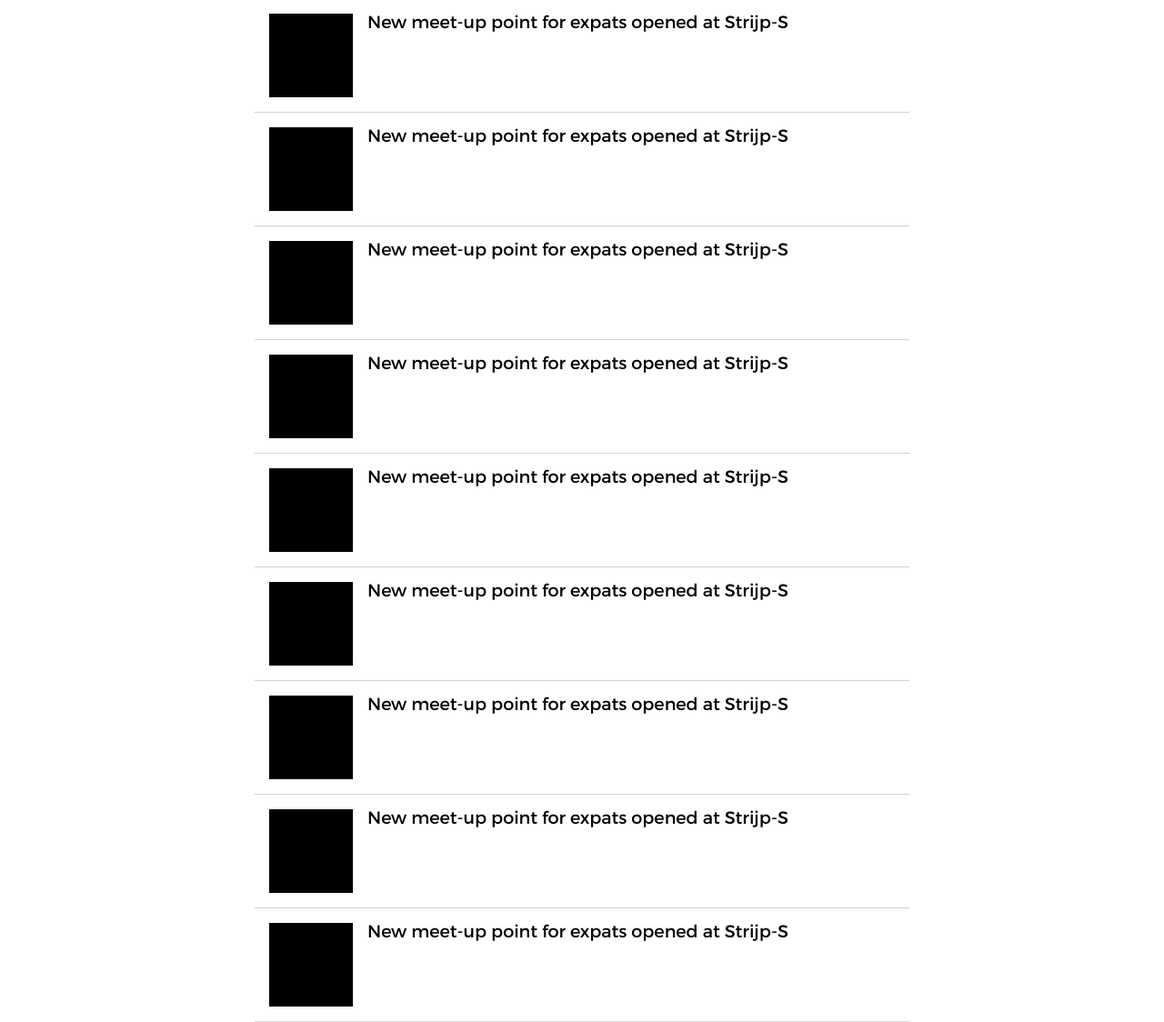
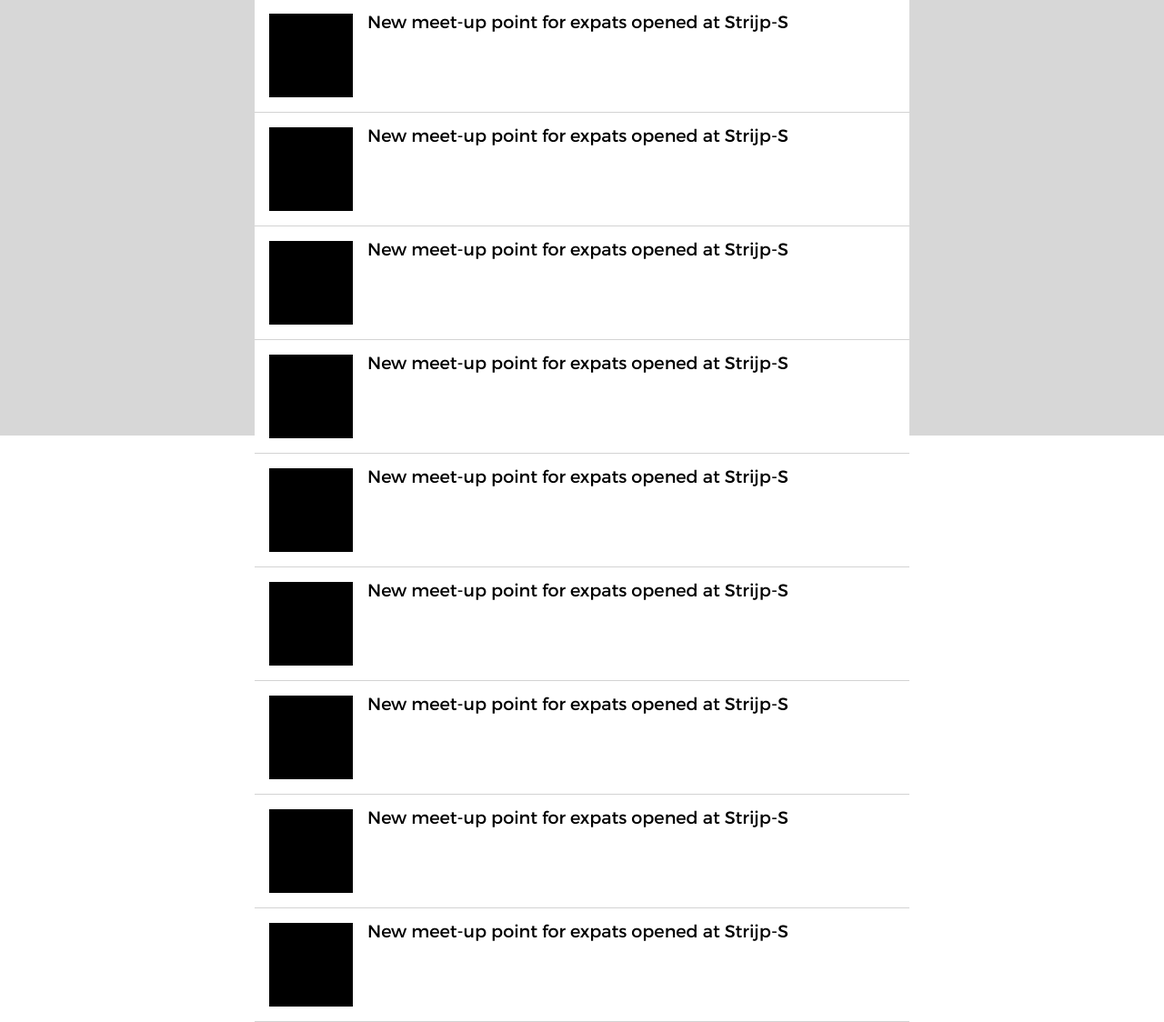
Before and after one commit to UPLYNXED/UDIT, a PHP site: page /news.php in a window 1280 px wide. Shown: the part 321-1445 px from the top of the page at 91% size. Run offline with PHP 8.4, Linux system fonts and the light colour scheme; some libraries are stand-ins or nearby versions.

Commit message:
menu & style fixes

```diff
--- a/assets/source.js
+++ b/assets/source.js
@@ -23,12 +23,12 @@ function initialize(screen) {
 
 /* Menu slider handling */
 function toggleMenu() {
-    if($('.menuSlider').offset().left == -300) {
-        $('.menuSlider').animate({left: "0"});
+    if($('.menuSlider').css('margin-left') == "-300px") {
+        $('.menuSlider').animate({marginLeft: "0px"});
         $('.menuViewport').fadeIn();
     } else
     {
-        $('.menuSlider').animate({left: "-300px"});
+        $('.menuSlider').animate({marginLeft: "-300px"});
         $('.menuViewport').fadeOut();
     }
 }
--- a/assets/style.css
+++ b/assets/style.css
@@ -24,6 +24,7 @@ html, body {
 	padding: 0;
 	margin: 0;
 	font-size: 100%;
+	overflow-x: hidden;
 }
 
 ol, ul {
@@ -52,9 +53,28 @@ table {
 		position: relative;
 		max-width: 720px;
 		min-height: 100vh;
-		background-color: #e41a18;
 		margin: 0 auto;
 		padding: 0;
+		background-color: #e41a18;
+	}
+
+	.container:before, .container:after {
+		content: '';
+		display: block;
+		position: fixed;
+		top: 0;
+		height: 100vh;
+		width: 50vw;
+		z-index: 101;
+		background-color: rgb(215, 215, 215);
+	}
+
+	.container:before {
+		margin-left: -50vw;
+	}
+
+	.container:after {
+		margin-left: 720px;
 	}
 
 	nav {
@@ -108,7 +128,8 @@ table {
 
 	.menuSlider {
 		position: fixed;
-		left: -300px;
+		/* left: -300px; */
+		margin-left: -300px;
 		height: 100vh;
 		width: 75%;
 		max-width: 300px;
@@ -120,8 +141,11 @@ table {
 		display: none;
 		position: fixed;
 		right: 0;
+		left: 0;
 		height: 100vh;
 		width: 100vw;
+		max-width: 720px;
+		margin: 0 auto;
 		background-color: rgba(228, 26, 24, 0.5);
 		z-index: 99;
 		cursor: pointer;
@@ -162,6 +186,7 @@ table {
 	}
 
 	header {
+		position: relative;
 		height: 40vh;
 		background-size: cover;
 		background-position: 50% 70%;
@@ -171,6 +196,7 @@ table {
 	@media (min-width: 480px)
 	{
 		body {
+			position: relative;
 			font-size: 120%;
 		}
 	}
@@ -323,6 +349,7 @@ table {
 		/* -- NEWS SCREEN -- */
 
 		.newsScreen {
+			position: relative;
 			width: 100%;
 			height: 100%;
 			background-repeat: no-repeat;
@@ -330,9 +357,7 @@ table {
 		}
 
 		.newsScreen header {
-			background-image:
-				linear-gradient(to bottom, rgba(14,14,14,0.5) 0%, rgba(255,255,255,0) 20vh),
-				url(images/newsheader.png);
+			background-image: linear-gradient(to bottom, rgba(14,14,14,0.7) 0%, rgba(255,255,255,0) 20vh),       url(images/newsheader.png);
 		}
 
 		.newsWelcome {
@@ -458,10 +483,7 @@ table {
 		.profileScreen header {
 			position: relative;
 			height: 80vh;
-			background-image:
-				linear-gradient(to bottom, rgba(14,14,14,0.5) 0%, rgba(255,255,255,0) 20vh),
-				linear-gradient(to top, rgba(26, 26, 26, 0.7) 0, rgba(26, 26, 26, 0.25) 40vh, rgba(26, 26, 26, 0) 50vh),
-				url(images/profiles/anna.png);
+			background-image: linear-gradient(to bottom, rgba(14,14,14,0.7) 0%, rgba(255,255,255,0) 20vh),      linear-gradient(to top, rgba(26, 26, 26, 0.7) 0, rgba(26, 26, 26, 0.25) 40vh, rgba(26, 26, 26, 0) 50vh),       url(images/profiles/anna.png);
 			background-position: 50% 20%;
 		}
 
@@ -503,7 +525,7 @@ table {
 			background-image: url(images/flags/sweden.png);
 			background-repeat: no-repeat;
 			background-position: 50% 0;
-			background-size: 40px;
+			background-size: calc(10px + 5vh);
 		}
 
 		.profileFollow, .profileDetails {
```
